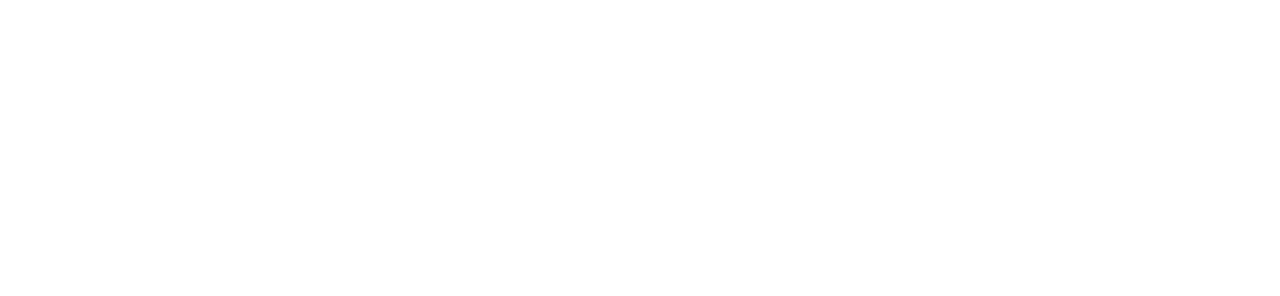
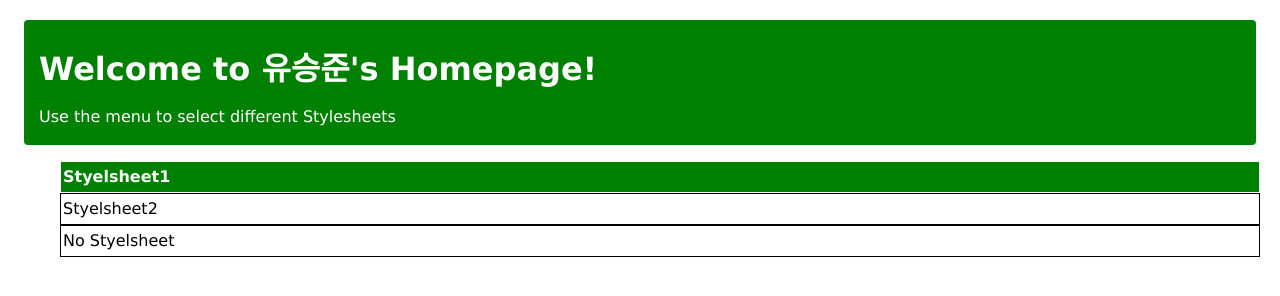
Before and after one commit to Just1n99/PP1_Project2, a plain HTML site: page index.html in a window 1280 px wide. Drawn offline with Linux system fonts and the light colour scheme.

Commit message:
Added some colors and select list

```diff
--- a/index.html
+++ b/index.html
@@ -4,14 +4,58 @@
     <meta charset="UTF-8">
     <meta name="viewport" content="width=device-width, initial-scale=1.0">
     <title>Document</title>
+    <style>
+        body {
+            font: 100% Lucida Sans, Verdana;
+            margin: 20px;
+            line-height: 26px;
+        }
+
+        .container {
+            min-width: 900px;
+        }
+        #top {
+            background-color: green;
+            padding: 15px;
+            color: white;
+            border-radius: 4px;
+            margin: 4px;
+        }
+        #selecBar {
+            width: 200px;
+            float: left;
+        }
+
+        .item {
+            background-color: white;
+            border: 1px solid;
+            list-style-type: none;
+            padding: 2px;
+            cursor: pointer;
+        }
+
+        .item:first-child {
+            background-color: green;
+            color:white;
+            font-weight: bold;
+        }
+
+    </style>
 </head>
 <body>
-    <div id="container">
+    <div class="container">
         <div id="top">
-
+            <h1>Welcome to 유승준's Homepage!</h1>
+            <p1>Use the menu to select different Stylesheets</p1>
         </div>
         <div id="middle">
-            <div id="selectBar"></div>
+            <div id="selectBar">
+                <ul id="menuList">
+                    <li class="item" onclick="reStyle(0)">Styelsheet1</li>
+                    <li class="item" onclick="reStyle(1)">Styelsheet2</li>
+                    <li class="item" onclick="reStyle()">No Styelsheet</li>
+                </ul>
+            </div>
             <div id="main"></div>
             <div id="sideBar"></div>
         </div>
```
